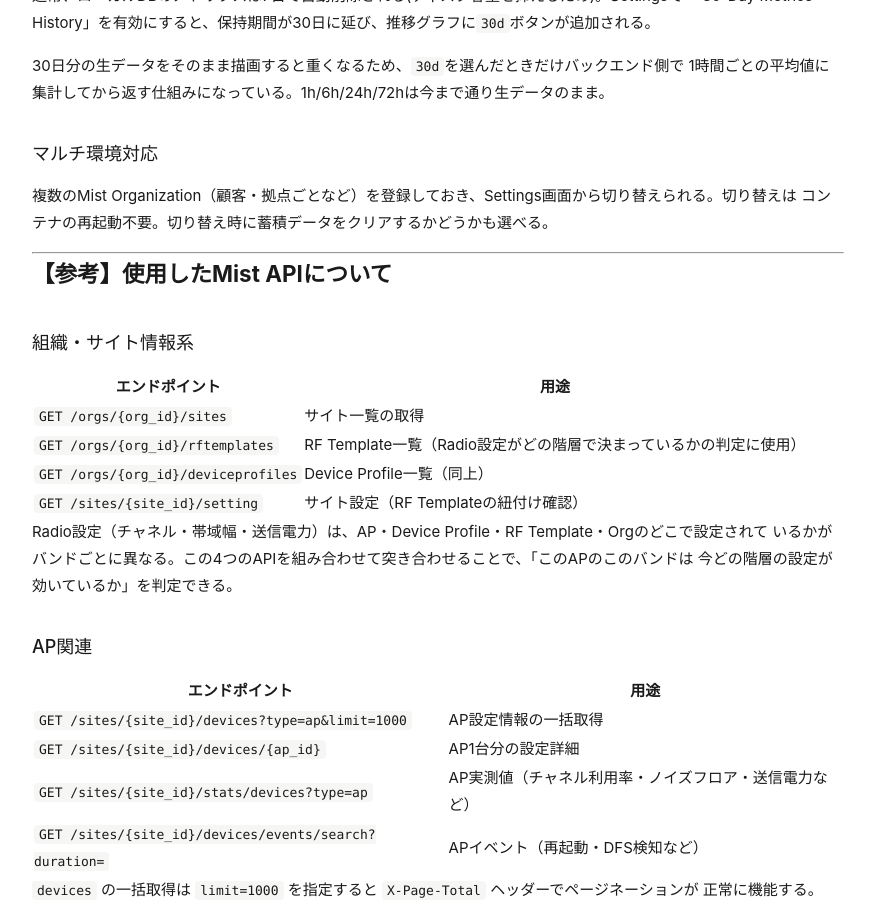
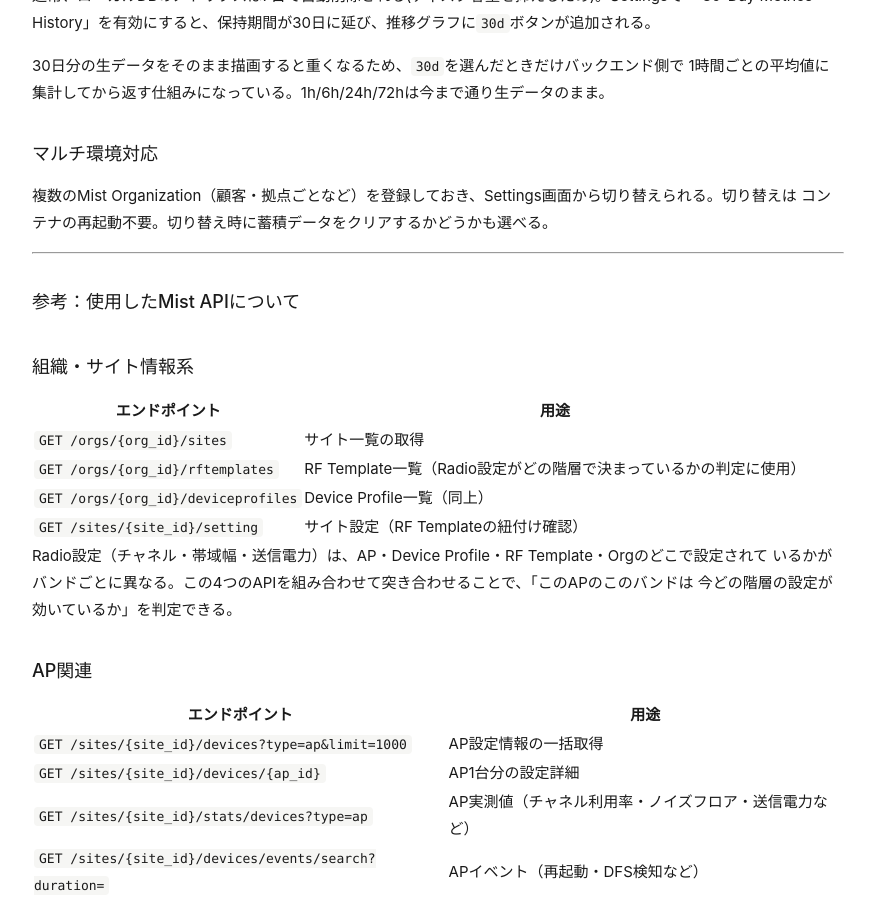
Before and after one commit to kshimonoj/kshimonoj.github.io, a Jekyll site: the page built from _posts/2026-07-17-mist-rf-dashboard.md, in a window 1280 px wide and 900 px high, scrolled down 8139 px. Shown: the whole window, without its empty margins (202-1077 px from the left). Built offline with Jekyll 4.4.1, drawn with Linux system fonts in a browser that asks for light colours.

Commit message:
blog: publish from my-wiki github-blog

```diff
--- a/_posts/2026-07-17-mist-rf-dashboard.md
+++ b/_posts/2026-07-17-mist-rf-dashboard.md
@@ -114,7 +114,8 @@
 
 ---
 
-# 【参考】使用したMist APIについて
+
+## 参考：使用したMist APIについて
 
 ## 組織・サイト情報系
 
@@ -165,6 +166,6 @@
 
 `duration` パラメータは `1h` のような短い単位だけでなく `30d` のような長期間もそのまま受け付けて くれる。ただし `interval` は常に固定（1時間粒度など）で、データが存在しない区間は `null` になる。
 
-# まとめ
+## まとめ
 
 Mist Portal を置き換えるものではなく、「後から振り返りたい」「変更の効果を数値で見たい」 「複数拠点を行き来しながら使いたい」といった、自分の使い方に合わせて育ててきたツールです。 Mist APIを使って似たようなものを作りたい人の参考になれば幸いです。
```
